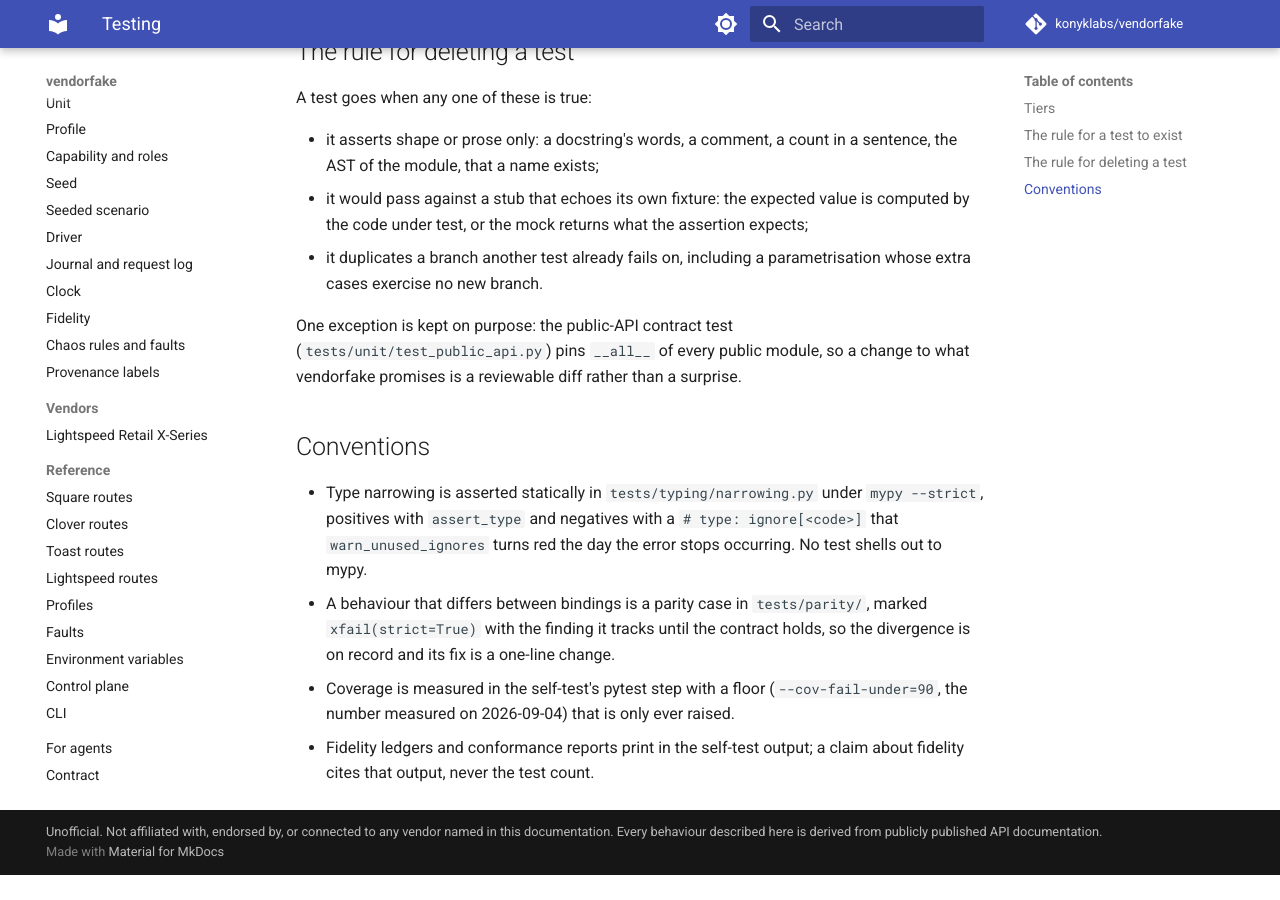
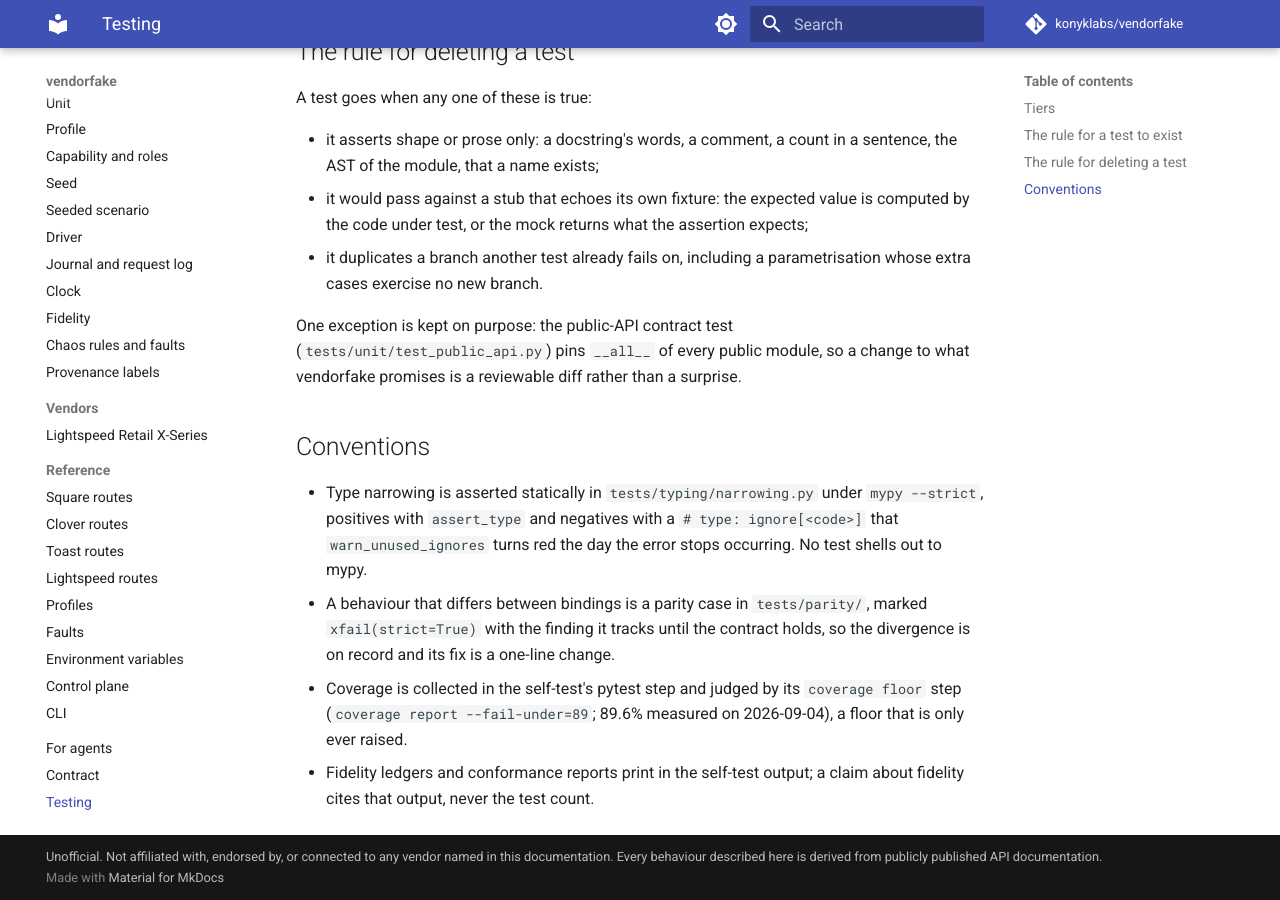
Before and after one commit to konyklabs/mock-template, an MkDocs documentation site: the page built from docs/testing.md, in a window 1280 px wide and 900 px high, scrolled down 1352 px. Built offline with MkDocs 1.6.1 and Material for MkDocs 9.7.7, drawn with Linux system fonts in a browser that asks for light colours; comment, search, counter and statistics services are not loaded; before the commit the page ends 2227 px from its top, so only the background shows below that.

Commit message:
test: the coverage floor is its own self-test step (konyklabs/roadmap#116)
pytest-cov's --cov-fail-under printed its failure on the full run without
the pytest step exiting non-zero; `coverage report --fail-under=89` on the
collected data fails on its own exit code. Floor 89, measured 89.6%.

Co-Authored-By: Claude Fable 5.1 <noreply@anthropic.com>
Claude-Session: https://claude.ai/code/session_013o5RbxxcL2HYwL7jGM8juA

```diff
--- a/docs/testing.md
+++ b/docs/testing.md
@@ -48,8 +48,8 @@ change to what vendorfake promises is a reviewable diff rather than a surprise.
 - A behaviour that differs between bindings is a parity case in `tests/parity/`,
   marked `xfail(strict=True)` with the finding it tracks until the contract
   holds, so the divergence is on record and its fix is a one-line change.
-- Coverage is measured in the self-test's pytest step with a floor
-  (`--cov-fail-under=90`, the number measured on 2026-09-04) that is only ever
-  raised.
+- Coverage is collected in the self-test's pytest step and judged by its
+  `coverage floor` step (`coverage report --fail-under=89`; 89.6% measured on
+  2026-09-04), a floor that is only ever raised.
 - Fidelity ledgers and conformance reports print in the self-test output; a
   claim about fidelity cites that output, never the test count.
```
Also changed, not shown: 1 other file.
